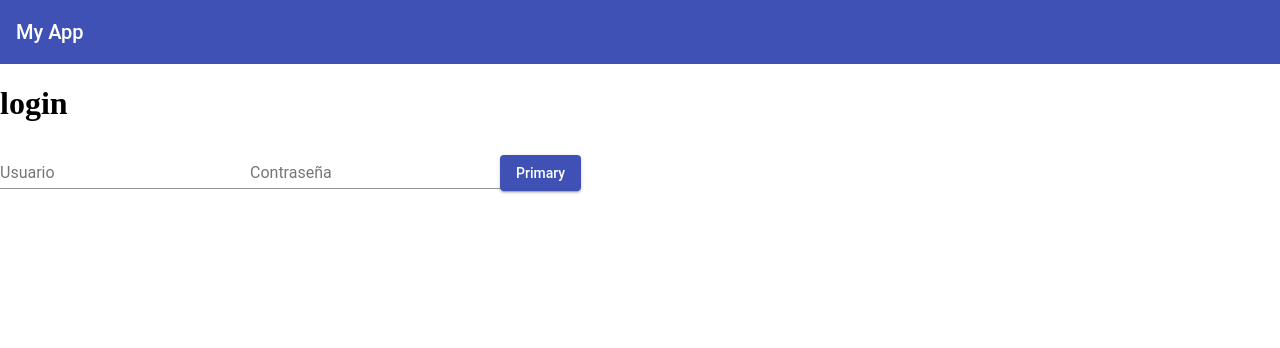
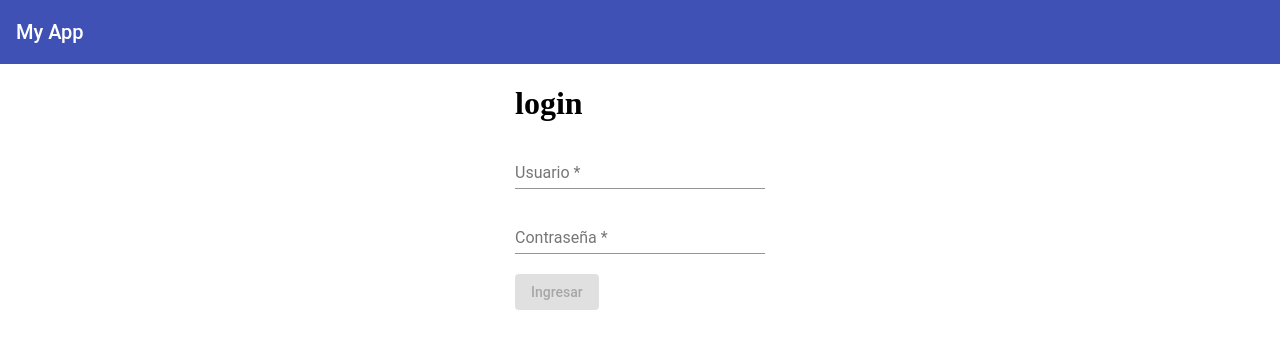
Before and after one commit to AlkatJ/cursoangular, an Angular app: page /login in a window 1280 px wide. Shown: the top 348 px of the page. Built offline with nearby package versions, Linux system fonts and the light colour scheme.

Commit message:
cambios sesion 2

```diff
--- a/src/app/app.module.ts
+++ b/src/app/app.module.ts
@@ -11,6 +11,7 @@ import { FormsModule } from '@angular/forms';
 import {BrowserAnimationsModule} from '@angular/platform-browser/animations';
 import {MatSnackBarModule} from '@angular/material/snack-bar';
 import { HttpClientModule } from '@angular/common/http';
+import { ReactiveFormsModule } from '@angular/forms';
 
 @NgModule({
   declarations: [
@@ -26,7 +27,8 @@ import { HttpClientModule } from '@angular/common/http';
     FormsModule,
     BrowserAnimationsModule,
     MatSnackBarModule,
-    HttpClientModule
+    HttpClientModule,
+    ReactiveFormsModule
   ],
   providers: [],
   bootstrap: [AppComponent]
--- a/src/app/login/login.component.html
+++ b/src/app/login/login.component.html
@@ -1,10 +1,10 @@
-<div>
+<div class="login-container" [formGroup]="formlogin">
   <h1>login</h1>
-  <mat-form-field class='login-container'>
-    <input matInput placeholder='Usuario' [(ngModel)]='username'>
+  <mat-form-field class='input-login'>
+    <input matInput placeholder='Usuario' formControlName="username">
   </mat-form-field>
   <mat-form-field class='login-container'>
-    <input matInput class='input-login'  type='password' placeholder='Contraseña' [(ngModel)]='password'>
+    <input matInput class='input-login'  type='password' placeholder='Contraseña' formControlName="password">
   </mat-form-field>
-  <button mat-raised-button color='primary' (click)='login()'>Primary</button>
+  <button mat-raised-button color='primary' (click)='login()' [disabled]="formlogin.invalid">Ingresar</button>
 </div>
--- a/src/app/login/login.component.ts
+++ b/src/app/login/login.component.ts
@@ -1,6 +1,7 @@
 import { Component, OnInit } from '@angular/core';
 import { MatSnackBar } from '@angular/material/snack-bar';
 import { ApiService } from '../services/api.service';
+import { FormBuilder, FormGroup, Validators } from '@angular/forms';
 
 @Component({
   selector: 'app-login',
@@ -8,28 +9,40 @@ import { ApiService } from '../services/api.service';
   styleUrls: ['./login.component.css']
 })
 export class LoginComponent implements OnInit {
-  username:string;
-  password:string;
+  formlogin:FormGroup;
+
   constructor(private _snackbar: MatSnackBar,
-              private _apiservice: ApiService) { }
+              private _apiservice: ApiService,
+              private _formbuilder: FormBuilder) {
+    this.formlogin =this._formbuilder.group({
+      username:['',Validators.required],
+      password:['',Validators.required]
+    });
+               }
 
   ngOnInit() {
   }
 
   login(){
-    console.log(this.username);
-    console.log(this.password);
-    if(this.password.length>0 && this.username.length>0){
-      this._apiservice.login(this.username,this.password).subscribe( res=>{
-        this._snackbar.open(res.token,'Ok',{
-          duration:2000,
-        });
-      });
-
-    }else{
-      this._snackbar.open('favor de ingresar usuario y contraseña','',{
-        duration:2000,
-      });
-    }
+    // console.log(this.username);
+    // console.log(this.password);
+    // if(this.password.length>0 && this.username.length>0){
+    //   this._apiservice.login(this.username,this.password).subscribe( res=>{
+    //     console.log("Recibí respuesta");
+    //     this._snackbar.open(res.token,'Ok',{
+    //       duration:2000,
+    //     });
+    //   }, err =>{
+    //     this._snackbar.open(err.error.error,'Ok',{
+    //       duration:2000,
+    //     });
+    //   }, ()=>{
+    //     console.log("Ya terminé");
+    //   });
+    // }else{
+    //   this._snackbar.open('favor de ingresar usuario y contraseña','',{
+    //     duration:2000,
+    //   });
+    // }
   }
 }
```
